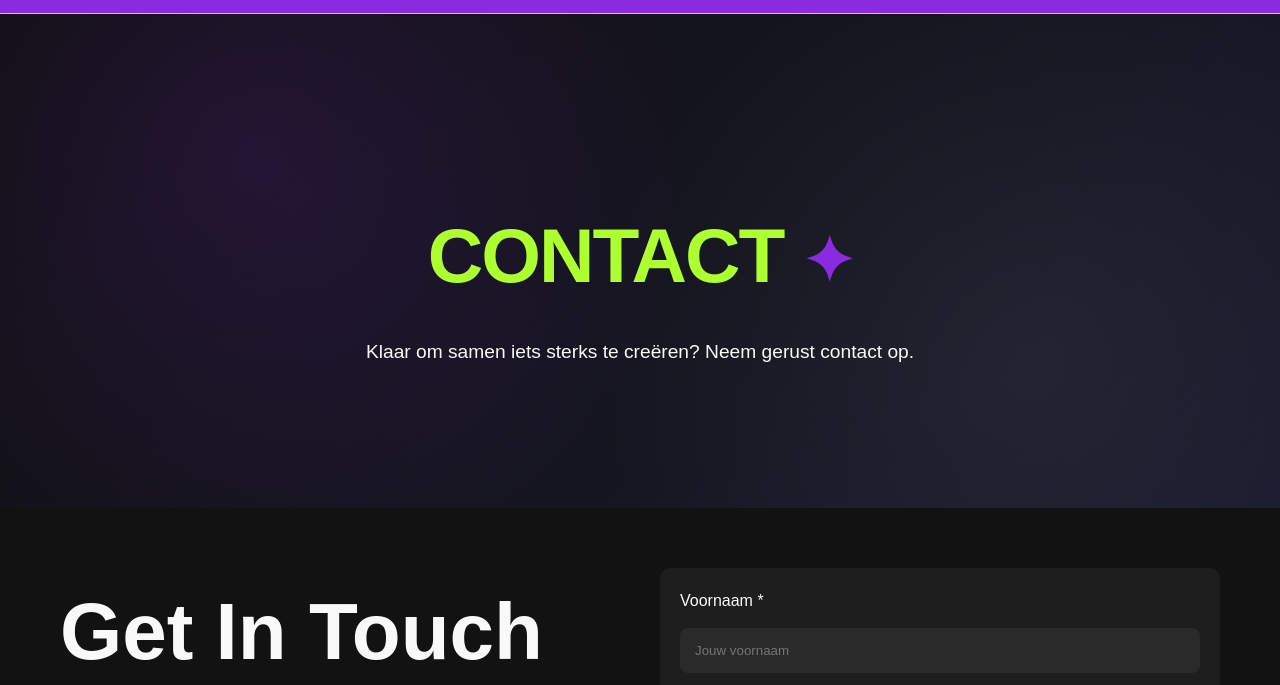
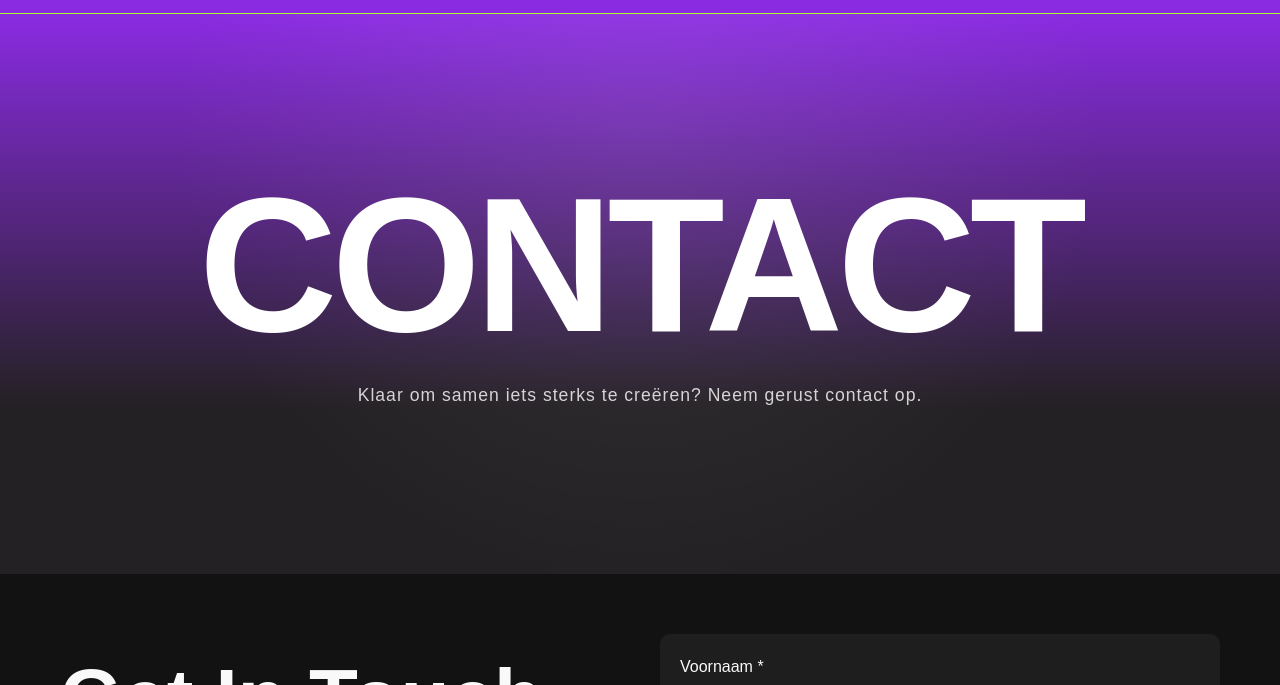
Before and after one commit to MikailP19/PEKR, a website: page contact.html in a window 1280 px wide. Shown: the part 79-764 px from the top of the page. Drawn offline with nearby package versions, Linux system fonts and the light colour scheme.

Commit message:
Zesde Versie

```diff
--- a/contact.html
+++ b/contact.html
@@ -85,10 +85,17 @@
 </section>-->
 
 <!-- ABOUT HERO -->
-<section class="about-hero">
+<!--<section class="about-hero">
     <div class="about-hero-inner">
         <h1>CONTACT <span>✦</span></h1>
         <p>Klaar om samen iets sterks te creëren? Neem gerust contact op.</p>
+    </div>
+</section>-->
+
+<section class="about-hero">
+    <div class="hero-content">
+        <h1 class="hero-title">CONTACT</h1>
+        <p class="hero-subtitle">Klaar om samen iets sterks te creëren? Neem gerust contact op.</p>
     </div>
 </section>
 
--- a/style.css
+++ b/style.css
@@ -394,7 +394,7 @@ body {
 }
 
 /* Subtiele noise / diepte */
-.about-hero::after {
+/*.about-hero::after {
     content: "";
     position: absolute;
     inset: 0;
@@ -428,7 +428,65 @@ body {
     color: #f9f9f9;
     max-width: 700px;
     margin: 0 auto;
-}
+}*/
+
+.about-hero {
+    height: 70vh;
+    min-height: 550px;
+
+    display: flex;
+    align-items: center;
+    justify-content: center;
+
+    padding: 0 20px;
+    position: relative;
+    overflow: hidden;
+
+    background: linear-gradient(
+            to bottom,
+            blueviolet 0%,
+            #242124 70%
+    );
+}
+
+/* Subtiele lichtvlek bovenaan */
+.about-hero::after {
+    content: "";
+    position: absolute;
+    inset: 0;
+    background: radial-gradient(
+            circle at 50% 20%,
+            rgba(255,255,255,0.08),
+            transparent 60%
+    );
+    pointer-events: none;
+}
+
+.hero-content {
+    text-align: center;
+    position: relative;
+    z-index: 2;
+}
+
+.hero-title {
+    font-size: clamp(5rem, 15vw, 18rem);
+    font-weight: 900;
+    letter-spacing: -6px;
+    color: #ffffff;
+    margin: 0;
+    line-height: 0.9;
+}
+
+.hero-subtitle {
+    margin-top: 30px;
+    font-size: 1.1rem;
+    color: rgba(255,255,255,0.8);
+    max-width: 700px;
+    margin-left: auto;
+    margin-right: auto;
+    letter-spacing: 1px;
+}
+
 
 .about-section {
     background: #0f0f0f;
```
Also changed, not shown: diensten.html (+9 -1 lines), index.html (+2 -1 lines), overons.html (+8 -1 lines), portfolio.html (+7 -1 lines).
